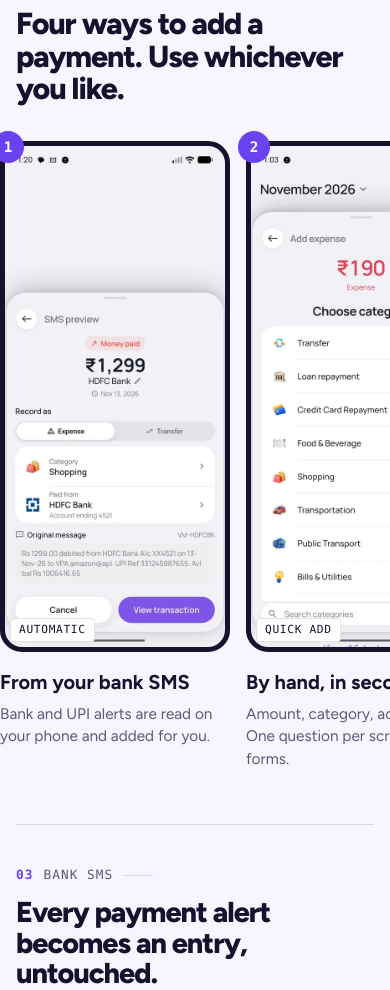
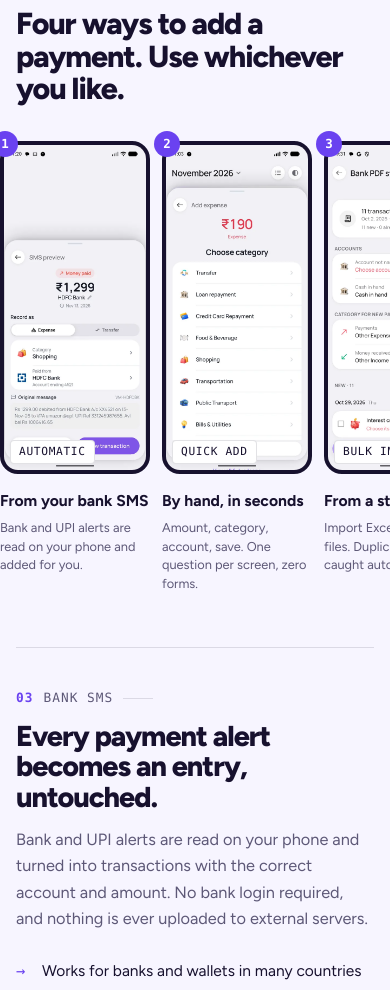
Before and after one commit to aash591/SimpleMoneyDocs, a plain HTML site: page index.html in a window 390 px wide. Shown: the part 2340-3330 px from the top of the page. Drawn offline with Linux system fonts and the light colour scheme.

Commit message:
Four ways section: smaller screens on phones
Co-Authored-By: Claude Sonnet 5.5 <noreply@anthropic.com>

```diff
--- a/assets/home.css
+++ b/assets/home.css
@@ -363,3 +363,12 @@ body.home {
   .home .comp-table td small { font-size: .72rem; line-height: 1.35; }
   .home .comp-table .brand-tag img { display: none; }
 }
+
+/* "Four ways" on phones: smaller screens so a whole one, with its title, fits */
+@media (max-width: 720px) {
+  .home .way-grid { gap: 12px; }
+  .home .way { flex-basis: min(150px, 42vw); font-size: .8rem; }
+  .home .way b { font-size: .98rem; }
+  .home .way img { border-width: 4px; border-radius: 18px; }
+  .home .way .num { width: 26px; height: 26px; font-size: .78rem; }
+}
```
